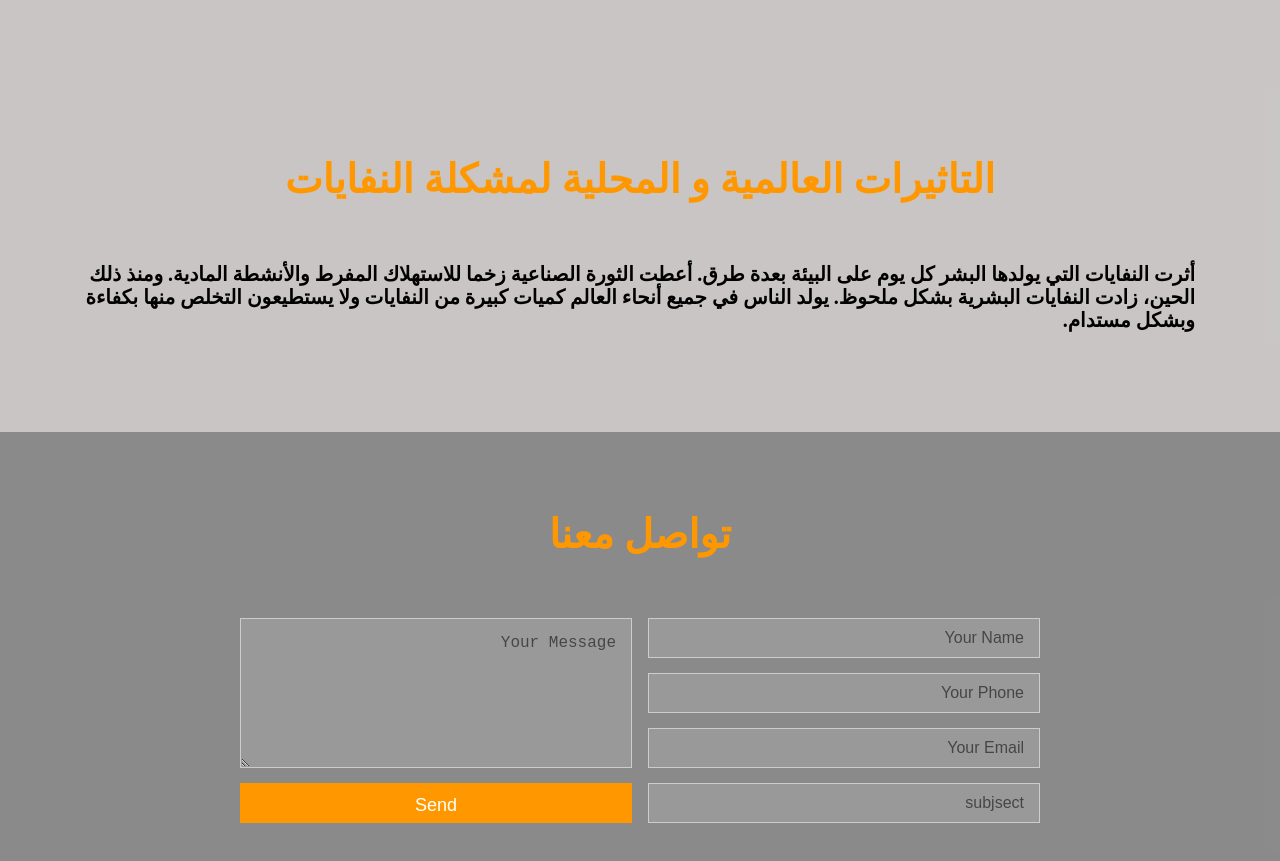
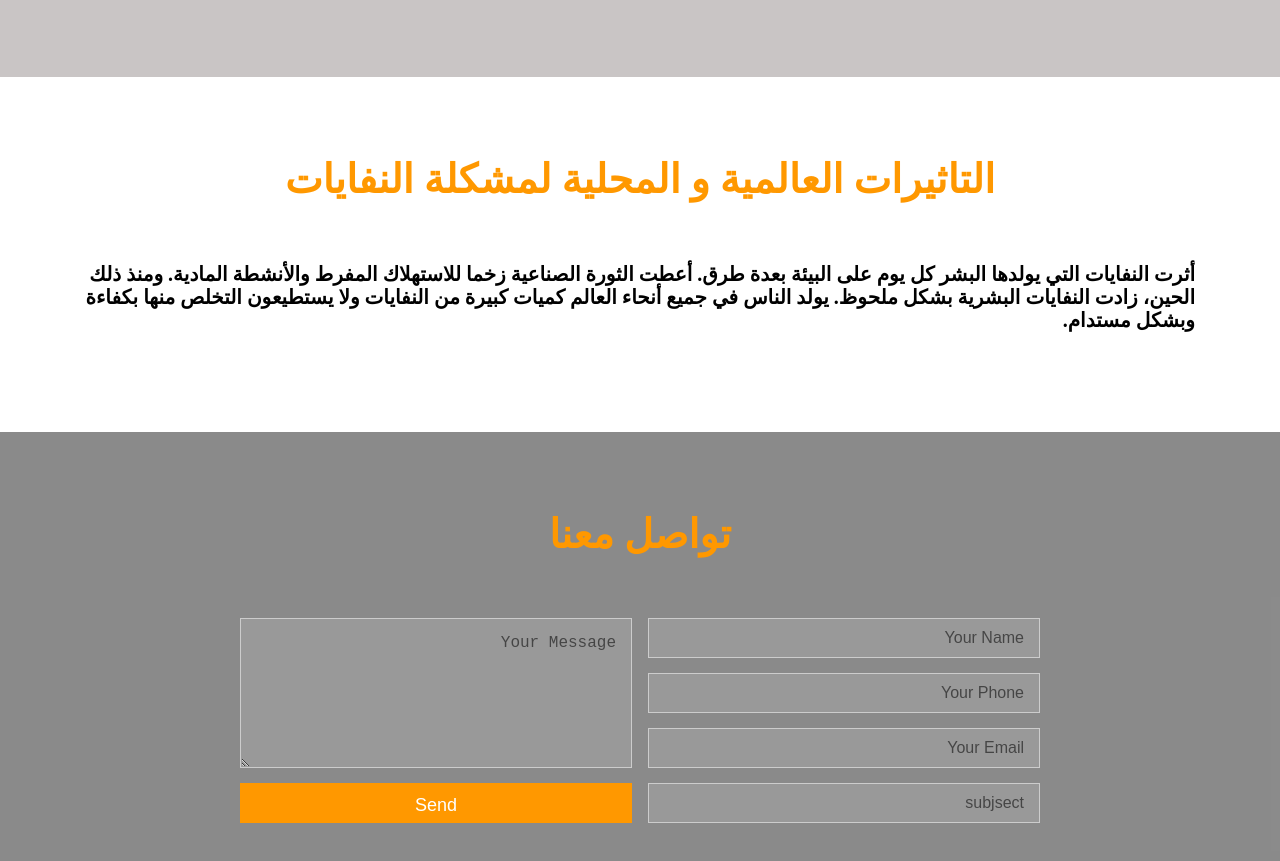
Before and after one commit to MohamedHossam161/waste, a plain HTML site: page index.html in a window 1280 px wide. Shown: the part 1944-2805 px from the top of the page. Drawn offline with Linux system fonts and the light colour scheme.

Commit message:
Update index.html

```diff
--- a/index.html
+++ b/index.html
@@ -126,7 +126,7 @@
         </div>
       </div>
     </div>
-    <div class="feature" style="background-color:">
+    <div class="feature" style="background-color:#ffffff6f">
       <h2>التاثيرات العالمية و المحلية لمشكلة النفايات</h2>
       <div class="containeer">
         <div>
```
